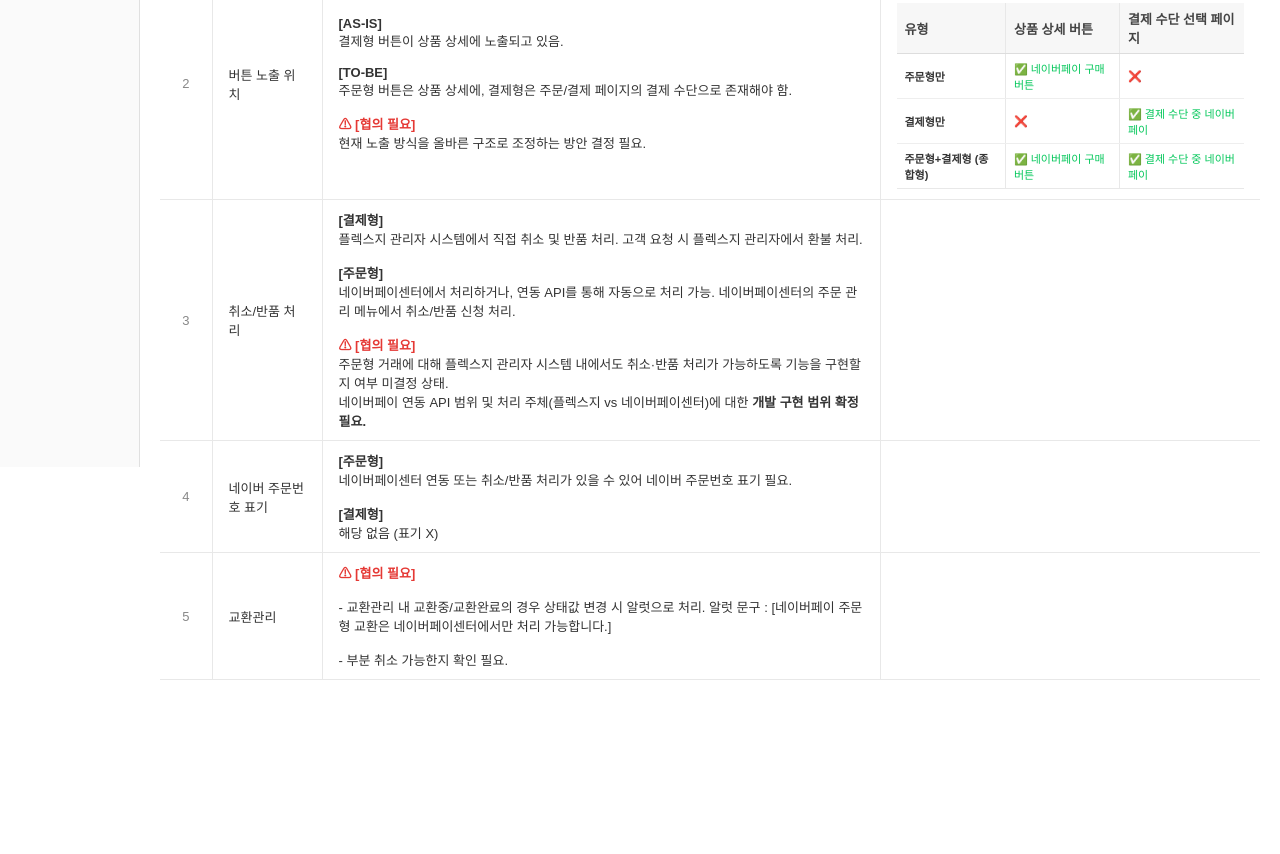
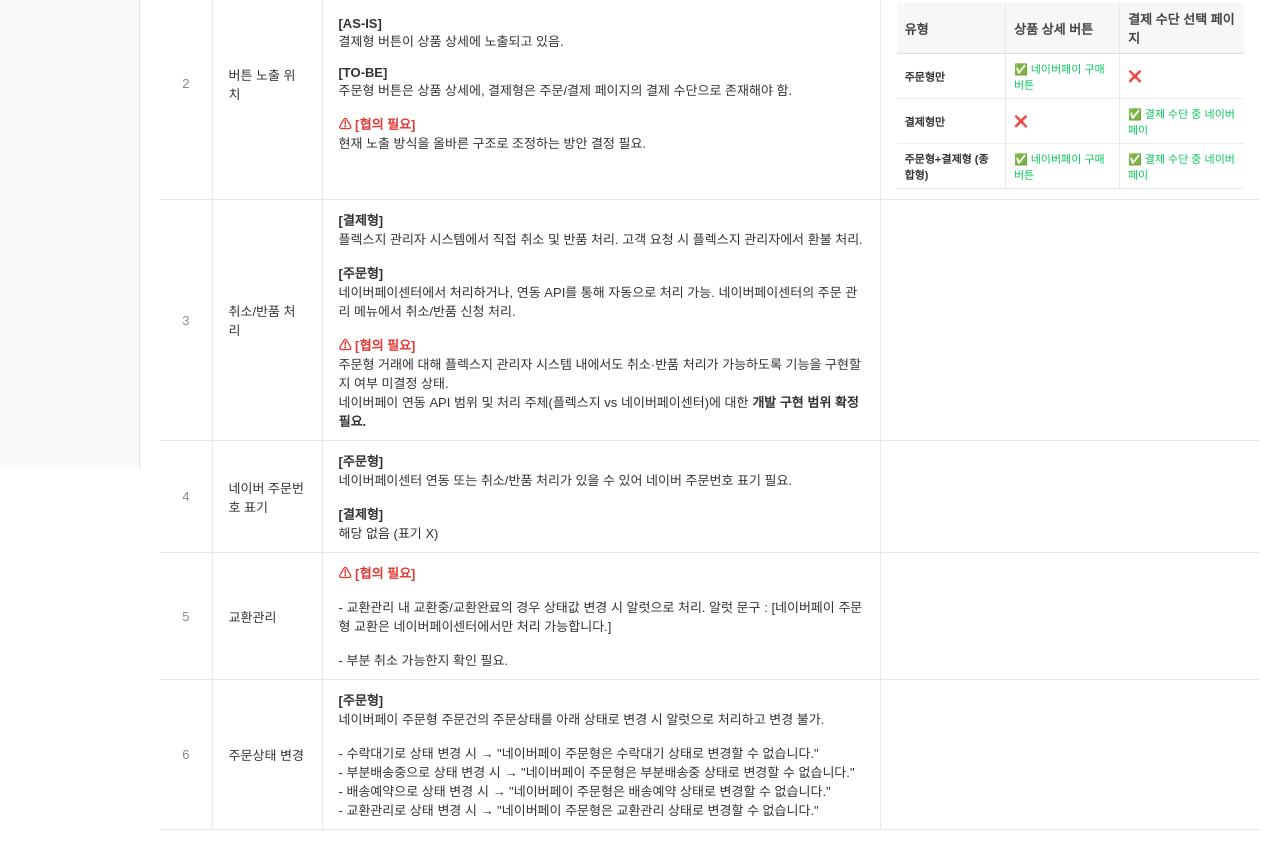
Before and after one commit to vldlzm/flexg_naverpay, a plain HTML site: page confirm.html in a window 1280 px wide. Shown: the part 333-1187 px from the top of the page. Before the commit the page ends 1073 px from the top, so only its background shows below. Drawn offline with Linux system fonts and the light colour scheme.

Commit message:
확인사항 6번 추가: 네이버페이 주문형 주문상태 변경 제한 알럿 안내

```diff
--- a/confirm.html
+++ b/confirm.html
@@ -151,6 +151,18 @@
           - 부분 취소 가능한지 확인 필요.
         </td>
         <td class="ref-img"></td>      </tr>
+      <tr>
+        <td class="num">6</td>
+        <td class="screen-name">주문상태 변경</td>
+        <td>
+          <b>[주문형]</b><br>
+          네이버페이 주문형 주문건의 주문상태를 아래 상태로 변경 시 알럿으로 처리하고 변경 불가.<br><br>
+          - 수락대기로 상태 변경 시 → "네이버페이 주문형은 수락대기 상태로 변경할 수 없습니다."<br>
+          - 부분배송중으로 상태 변경 시 → "네이버페이 주문형은 부분배송중 상태로 변경할 수 없습니다."<br>
+          - 배송예약으로 상태 변경 시 → "네이버페이 주문형은 배송예약 상태로 변경할 수 없습니다."<br>
+          - 교환관리로 상태 변경 시 → "네이버페이 주문형은 교환관리 상태로 변경할 수 없습니다."
+        </td>
+        <td class="ref-img"></td>      </tr>
     </table>
 
   </div><!-- /page-wrap -->
```
